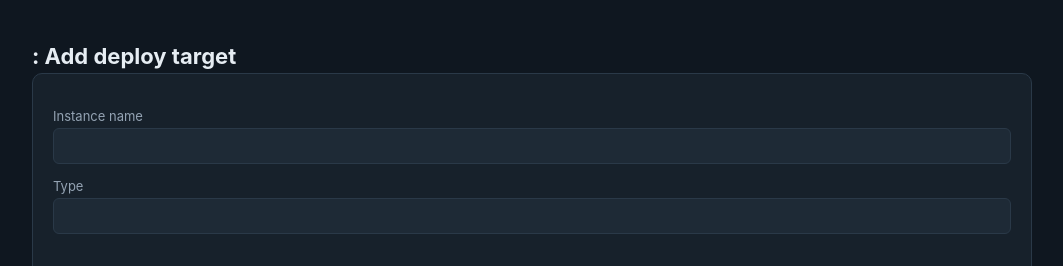
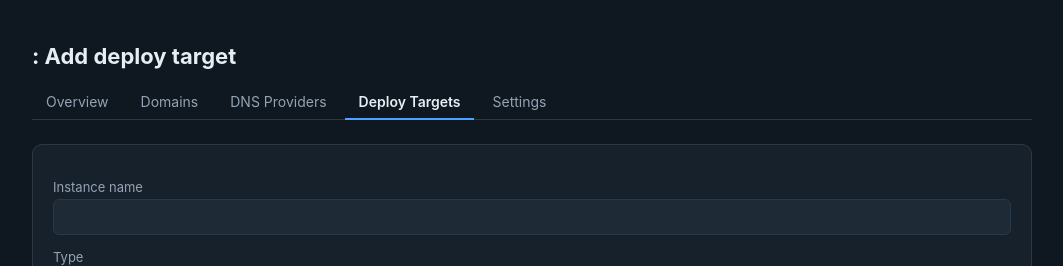
Before and after one commit to badgammer/PA-LE-APP, a Flask app: template msp_console/templates/customer_deploy_provider_form.html in a window 1280 px wide. Shown: the top 266 px of the page, without its empty margins (108-1171 px from the left). Run offline with Flask 3, Linux system fonts and the light colour scheme; the template is opened without the code that fills it, so the values that code supplies are empty; parts of the project's set-up code (start-up, migrations or seed data) failed here and were passed over.

Commit message:
Navigation Update on Customer

```diff
--- /dev/null
+++ b/msp_console/templates/_customer_subnav.html
@@ -0,0 +1,16 @@
+{# Shared customer-scoped sub-navigation, included (not extended) by every
+   /customers/<slug>/... page so the tab bar stays visible and correctly
+   highlights the current section no matter which page you're on --
+   previously this nav only existed on the Overview page itself, so
+   navigating to any other tab made it disappear entirely.
+
+   Callers must set `slug` and `active_tab` via {% set %} immediately
+   before including this partial. `active_tab` must be one of:
+   "overview", "domains", "dns_providers", "deploy_providers", "settings" #}
+<nav class="subnav">
+  <a href="{{ url_for('customer_detail', slug=slug) }}" class="{{ 'active' if active_tab == 'overview' }}">Overview</a>
+  <a href="{{ url_for('customer_domains_list', slug=slug) }}" class="{{ 'active' if active_tab == 'domains' }}">Domains</a>
+  <a href="{{ url_for('customer_dns_providers_list', slug=slug) }}" class="{{ 'active' if active_tab == 'dns_providers' }}">DNS Providers</a>
+  <a href="{{ url_for('customer_deploy_providers_list', slug=slug) }}" class="{{ 'active' if active_tab == 'deploy_providers' }}">Deploy Targets</a>
+  <a href="{{ url_for('customer_settings', slug=slug) }}" class="{{ 'active' if active_tab == 'settings' }}">Settings</a>
+</nav>
--- a/msp_console/templates/customer_deploy_provider_form.html
+++ b/msp_console/templates/customer_deploy_provider_form.html
@@ -2,6 +2,8 @@
 {% block title %}{{ "Edit" if mode == "edit" else "Add" }} Deploy Target -- {{ slug }}{% endblock %}
 {% block content %}
 <h1>{{ slug }}: {{ "Edit" if mode == "edit" else "Add" }} deploy target</h1>
+{% set active_tab = "deploy_providers" %}
+{% include "_customer_subnav.html" %}
 {% if mode == "new" %}
 <div class="card">
   <label for="type_selector">Deploy target type</label>
--- a/msp_console/templates/customer_deploy_providers.html
+++ b/msp_console/templates/customer_deploy_providers.html
@@ -2,6 +2,8 @@
 {% block title %}{{ slug }} -- Deploy Targets{% endblock %}
 {% block content %}
 <h1>{{ slug }}: Deploy Targets</h1>
+{% set active_tab = "deploy_providers" %}
+{% include "_customer_subnav.html" %}
 <p class="subtitle">Named instances (Palo Alto firewalls, Windows/IIS servers, and any future target types) that this customer's issued certificates can be deployed to.</p>
 {% if grant == "write" %}
 <p><a class="btn" href="{{ url_for('customer_deploy_provider_new', slug=slug) }}">+ Add deploy target</a></p>
--- a/msp_console/templates/customer_dns_provider_form.html
+++ b/msp_console/templates/customer_dns_provider_form.html
@@ -2,6 +2,8 @@
 {% block title %}{{ "Edit" if mode == "edit" else "Add" }} DNS Provider -- {{ slug }}{% endblock %}
 {% block content %}
 <h1>{{ slug }}: {{ "Edit" if mode == "edit" else "Add" }} DNS provider</h1>
+{% set active_tab = "dns_providers" %}
+{% include "_customer_subnav.html" %}
 {% if mode == "new" %}
 <div class="card">
   <label for="type_selector">Provider type</label>
--- a/msp_console/templates/customer_dns_providers.html
+++ b/msp_console/templates/customer_dns_providers.html
@@ -2,6 +2,8 @@
 {% block title %}{{ slug }} -- DNS Providers{% endblock %}
 {% block content %}
 <h1>{{ slug }}: DNS Providers</h1>
+{% set active_tab = "dns_providers" %}
+{% include "_customer_subnav.html" %}
 <p class="subtitle">Named instances used for this customer's ACME DNS-01 challenge record creation.</p>
 {% if grant == "write" %}
 <p><a class="btn" href="{{ url_for('customer_dns_provider_new', slug=slug) }}">+ Add DNS provider</a></p>
--- a/msp_console/templates/customer_domain_form.html
+++ b/msp_console/templates/customer_domain_form.html
@@ -2,6 +2,8 @@
 {% block title %}{{ "Edit" if mode == "edit" else "Add" }} Domain -- {{ slug }}{% endblock %}
 {% block content %}
 <h1>{{ slug }}: {{ "Edit" if mode == "edit" else "Add" }} domain</h1>
+{% set active_tab = "domains" %}
+{% include "_customer_subnav.html" %}
 
 {% if mode == "edit" %}
 <div class="card">
--- a/msp_console/templates/customer_domains.html
+++ b/msp_console/templates/customer_domains.html
@@ -2,6 +2,8 @@
 {% block title %}{{ slug }} -- Domains{% endblock %}
 {% block content %}
 <h1>{{ slug }}: Domains</h1>
+{% set active_tab = "domains" %}
+{% include "_customer_subnav.html" %}
 <p class="subtitle">Each entry maps a certificate to a DNS provider and one or more deploy targets (PAN-OS firewalls, IIS servers, etc.), each with its own type-specific settings.</p>
 {% if any_renewal_in_progress %}
   <div class="flash flash-success">A renewal or redeploy is currently running for this customer. Refresh to check progress.</div>
--- a/msp_console/templates/customer_settings.html
+++ b/msp_console/templates/customer_settings.html
@@ -2,6 +2,8 @@
 {% block title %}{{ slug }} -- ACME Settings{% endblock %}
 {% block content %}
 <h1>{{ slug }}: ACME Settings</h1>
+{% set active_tab = "settings" %}
+{% include "_customer_subnav.html" %}
 <p class="subtitle">The account email and ACME server used for every certificate issued for this customer.</p>
 
 {% if grant == "write" %}
```
Also changed, not shown: msp_console/templates/customer_detail.html (+3 -7 lines).
